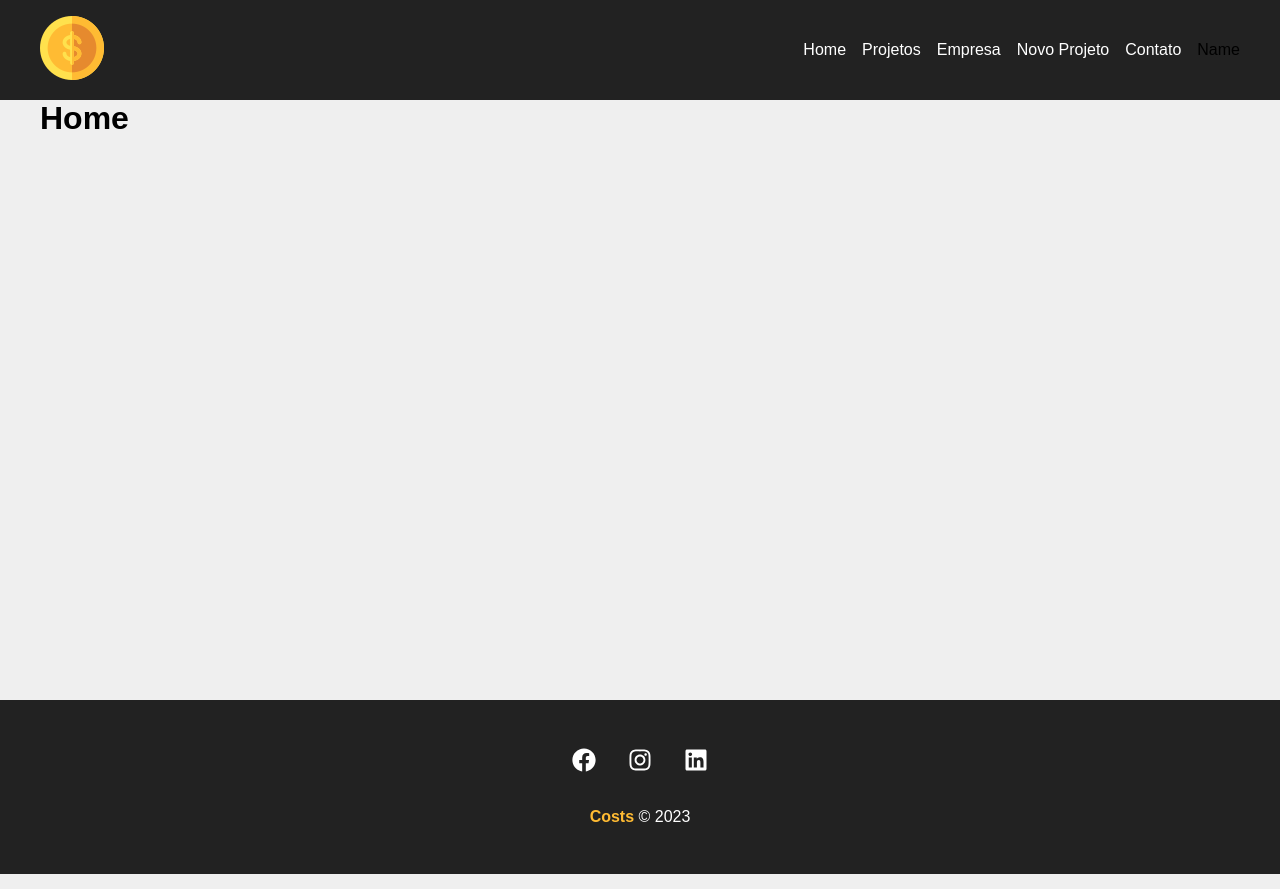
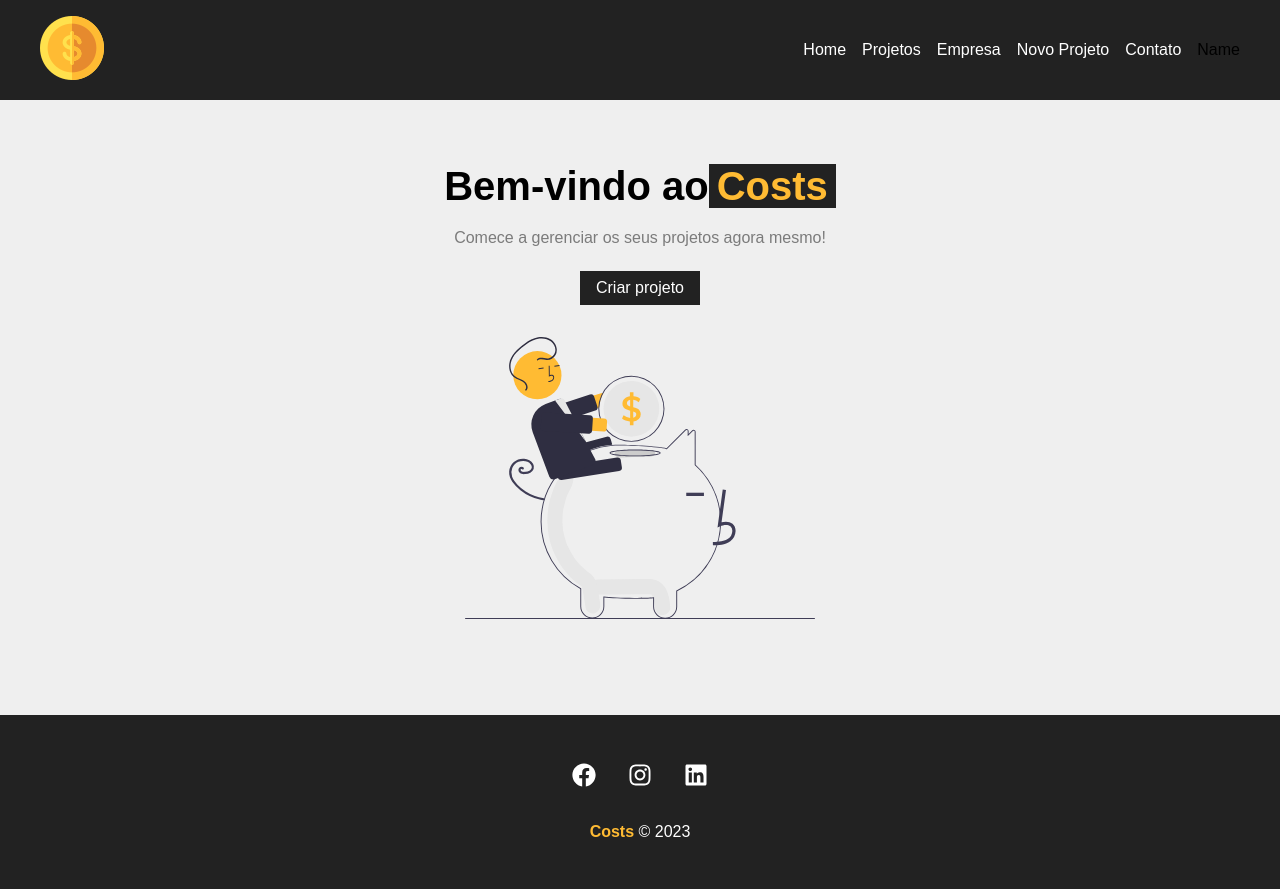
Before and after one commit to Rian-Fernandes/ReactProject, a React (Create React App) app in the folder costs/: page / in a window 1280 px wide. Built offline with nearby package versions, Linux system fonts and the light colour scheme.

Commit message:
Estilizando a página home

```diff
--- a/costs/src/App.js
+++ b/costs/src/App.js
@@ -1,4 +1,4 @@
-import { BrowserRouter as Router, Routes, Route, Link } from "react-router-dom";
+import { BrowserRouter as Router, Routes, Route} from "react-router-dom";
 import Home from "./components/pages/Home"
 import Company from "./components/pages/Company"
 import Contact from "./components/pages/Contact"
--- /dev/null
+++ b/costs/src/components/layout/LinkButton.js
@@ -0,0 +1,12 @@
+import { Link } from 'react-router-dom'
+import styles from './LinkButton.module.css'
+
+function LinkButton ({to, text}) {
+    return (
+<Link className = {styles.btn} to={to}>
+    {text}
+</Link>
+    )
+}
+
+export default LinkButton
--- /dev/null
+++ b/costs/src/components/layout/LinkButton.module.css
@@ -0,0 +1,11 @@
+.btn{
+    background: #222;
+    color: #fff;
+    padding: 0.5em 1em;
+    text-decoration: none;
+    transition: 0.5s;
+}
+
+.btn:hover{
+    color: #fFbb33;
+}
--- a/costs/src/components/pages/Home.js
+++ b/costs/src/components/pages/Home.js
@@ -1,9 +1,16 @@
+import styles from './Home.module.css'
+import savings from '../../img/savings.svg'
+import LinkButton from '../layout/LinkButton'
+
 function Home(){
 
     return (
-        <div>
-            <h1>Home</h1>
-        </div>
+    <section className={styles.home_container}>
+        <h1>Bem-vindo ao<span>Costs</span></h1>
+        <p>Comece a gerenciar os seus projetos agora mesmo!</p>
+        <LinkButton to ="/newproject" text="Criar projeto"/>
+        <img src={savings} alt="icone de um porquinho"/>
+    </section>
 
     )
 
--- /dev/null
+++ b/costs/src/components/pages/Home.module.css
@@ -0,0 +1,30 @@
+.home_container{
+    width: 100%;
+    display: flex;
+    flex-direction: column;
+    align-items: center;
+    justify-content: center;
+    padding: 4em;
+}
+
+.home_container h1{
+    font-size: 2.5em;
+    margin-bottom: .5em;
+}
+
+.home_container h1 span{
+    color: #ffbb33;
+    padding: 0 .2em;
+    background-color: #222;
+
+}
+
+.home_container p{
+    margin-bottom: 1.5em;
+    color: #7b7b7b;
+}
+
+.home_container img{
+    width: 350px;
+    margin: 2em 0;
+}
```
